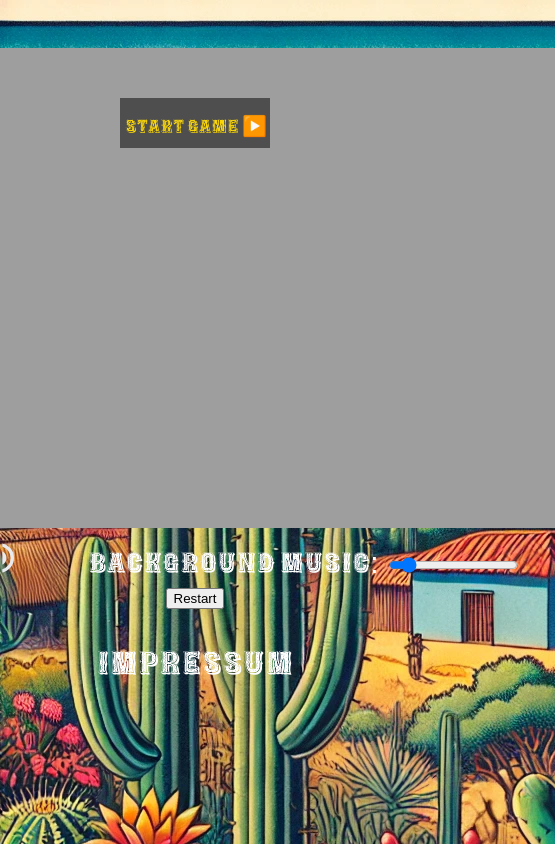
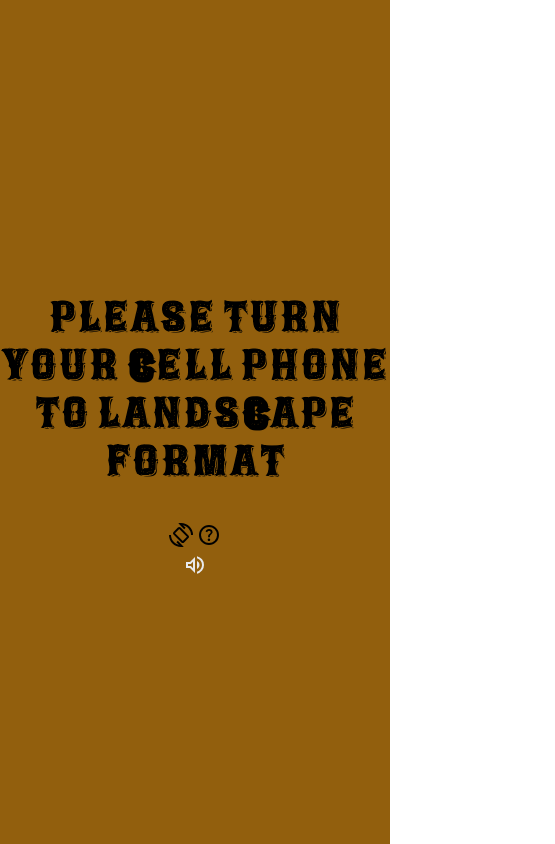
Before and after one commit to Mori-Takahashi/el-pollo-loco, a plain HTML site: page index.html in a window 390 px wide. Shown: the whole page, 555 px wide, since content can reach past the window. Drawn offline with Linux system fonts and the light colour scheme.

Commit message:
responsive style

```diff
--- a/index.html
+++ b/index.html
@@ -6,6 +6,7 @@
     <meta name="viewport" content="width=device-width, initial-scale=1.0">
     <title>EL POLLO LOCO</title>
     <link rel="stylesheet" href="./style.css">
+    <link rel="stylesheet" href="responsive.css">
     <link rel="shortcut icon" href="./img/8_coin/coin_1.png" type="image/x-icon">
     <!--SCRIPS-->
     <script src="models/drawableObjects.class.js"></script>
@@ -32,9 +33,21 @@
     <script src="models/start.class.js"></script>
 </head>
 <body onload="initStartScreen(); checkBrowser(); startBackgroundMusic();">
-<canvas id="canvasField" width="720" height="480">
-    Your browser does not support the HTML5 canvas element.
-</canvas>
+<div class="mobileWarning">
+    <h1>Please turn your cell phone to landscape format</h1>
+    <div>
+        <img src="img/controll-icons/screen_rotation.svg" alt="rotate phone">
+        <svg onclick="showHelp()" xmlns="http://www.w3.org/2000/svg" height="24px" viewBox="0 -960 960 960" width="24px" fill="black"><path d="M478-240q21 0 35.5-14.5T528-290q0-21-14.5-35.5T478-340q-21 0-35.5 14.5T428-290q0 21 14.5 35.5T478-240Zm-36-154h74q0-33 7.5-52t42.5-52q26-26 41-49.5t15-56.5q0-56-41-86t-97-30q-57 0-92.5 30T342-618l66 26q5-18 22.5-39t53.5-21q32 0 48 17.5t16 38.5q0 20-12 37.5T506-526q-44 39-54 59t-10 73Zm38 314q-83 0-156-31.5T197-197q-54-54-85.5-127T80-480q0-83 31.5-156T197-763q54-54 127-85.5T480-880q83 0 156 31.5T763-763q54 54 85.5 127T880-480q0 83-31.5 156T763-197q-54 54-127 85.5T480-80Zm0-80q134 0 227-93t93-227q0-134-93-227t-227-93q-134 0-227 93t-93 227q0 134 93 227t227 93Zm0-320Z"/></svg>
+    </div>
+    <img src="img/controll-icons/audio_on.svg" alt="audio" id="audioButton" onclick="changeAudio()">
+
+</div>
+<div id="fullScreen">
+    <canvas id="canvasField" width="720" height="480">
+        Your browser does not support the HTML5 canvas element.
+    </canvas>
+</div>
+
 <div class="help" style="cursor: pointer">
     <img src="img/tutorial/quest.svg" alt="Control Help" onclick="showHelp()">
     <img src="img/controll-icons/audio_on.svg" alt="audio" id="audioButton" onclick="changeAudio()">
--- /dev/null
+++ b/responsive.css
@@ -0,0 +1,60 @@
+@media (hover: none) {
+    /*General responsive*/
+    .help {
+        display: none;
+    }
+
+    .span-impressum {
+        display: none;
+    }
+    /*---------------------*/
+
+    /*for portrait format ↕️*/
+    @media screen and (orientation: portrait){
+        canvas {
+            display: none;
+        }
+        .mobileWarning {
+            display: flex;
+            z-index: 1;
+            top: 0;
+            left: 0;
+            right: 0;
+            bottom: 0;
+            position: absolute;
+            background-color: #925f0d;
+            text-align: center;
+            font-size: calc(20px + 1vw);
+            flex-direction: column;
+            align-items: center;
+            justify-content: center;
+            overflow: auto;
+        }
+    }
+
+    .mobileHelp {
+        fill: black;
+    }
+
+    /*------------------*/
+
+
+    /*for landscape format ↔️*/
+    @media screen and (orientation: landscape){
+        @media screen and (max-width: 720px){
+            canvas {
+                width: 100%;
+            }
+        }
+
+        @media screen and (min-height: 480px){
+            canvas {
+                height: 100vh;
+            }
+        }
+    }
+
+    /*------------------*/
+
+
+}
--- a/style.css
+++ b/style.css
@@ -13,14 +13,20 @@ body {
     flex-direction: column;
     align-items: center;
     background-image: url("img/web_background/DALL_E_mexican_BG.webp");
+    background-size: cover;
+    background-repeat: no-repeat;
+    background-attachment: fixed;
     font-family: 'Mexicana-Regular', sans-serif;
     color: black;
     font-size: 60px;
+    height: 100vh;
+    margin: 0;
+    overflow: hidden;
 }
 
 canvas {
     background-color: black;
-    margin-top: 40px;
+    display: block;
 }
 
 .d-none {
@@ -32,7 +38,7 @@ canvas {
 }
 
 .help-text {
-    z-index: 1;
+    z-index: 2;
     top: 0;
     left: 0;
     width: 100%;
@@ -81,3 +87,7 @@ a:hover {
     color: white;
     margin-top: 40px;
 }
+
+.mobileWarning {
+    display: none;
+}
```
Also changed, not shown: img/controll-icons/screen_rotation.svg (added).
